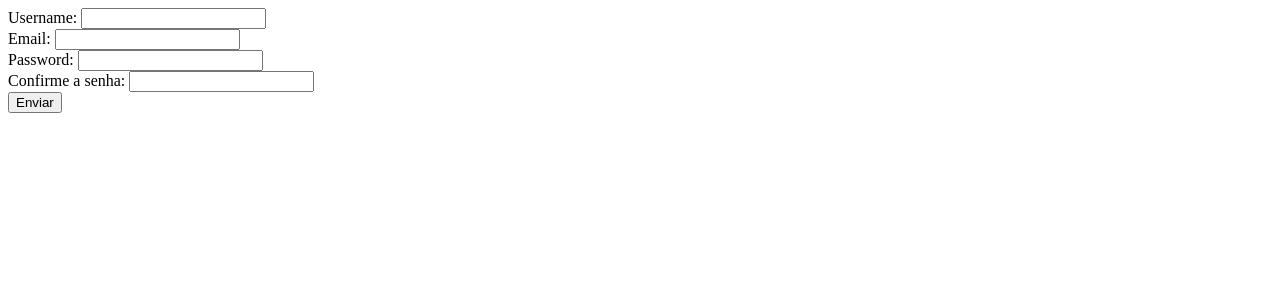
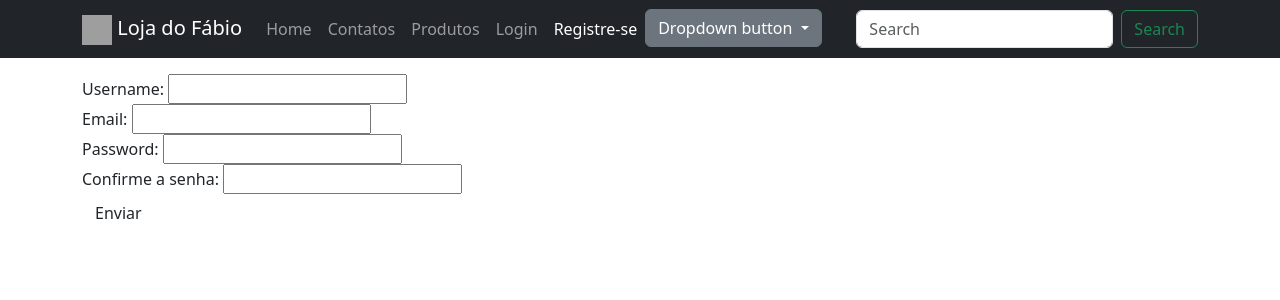
Before and after one commit to Fabio-R-Moraes/django_ecommerce, a Django app: page /register/ in a window 1280 px wide. Shown: the top 300 px of the page. Run offline with Django 5.2, Linux system fonts and the light colour scheme; some libraries are stand-ins or nearby versions; grey boxes are pictures that could not be loaded.

Commit message:
Integração de Bootstrap com o projeto

```diff
--- a/products/templates/products/detail.html
+++ b/products/templates/products/detail.html
@@ -1,6 +1,5 @@
 {% extends "base.html" %}
 {% block content %}
-<div class="container">
     <div class="row">
         <div class="col">
             <h1>{{ object.title }}</h1>
@@ -13,5 +12,4 @@
             {% endif %}
         </div>
     </div>
-</div>
 {% endblock %}
--- a/products/templates/products/list.html
+++ b/products/templates/products/list.html
@@ -1,6 +1,5 @@
 {% extends 'base.html' %}
 {% block content %}
-    <div class="container">
     <div class="row">
         {% for obj in object_list %}
             <div class="col">
@@ -15,5 +14,4 @@
                 {% endif %}
         {% endfor %}
     </div>
-    </div>
 {% endblock %}
--- a/templates/auth/logout.html
+++ b/templates/auth/logout.html
@@ -1,6 +1,6 @@
 {% extends 'base.html' %}
 {% block content %}
-<div class="text-center">
-    <h2>{{ content }}</h2>
-</div>
+    <div class="text-center">
+        <h2>{{ content }}</h2>
+    </div>
 {% endblock %}
--- a/templates/auth/register.html
+++ b/templates/auth/register.html
@@ -1,5 +1,8 @@
-<form method="post">
-    {% csrf_token %}
-    {{ form }}
-    <button type="submit" class="btn btn-default">Enviar</button>
-</form>
+{% extends "base.html" %}
+{% block content %}
+    <form method="post">
+        {% csrf_token %}
+        {{ form }}
+        <button type="submit" class="btn btn-default">Enviar</button>
+    </form>
+{% endblock %}
--- a/templates/base.html
+++ b/templates/base.html
@@ -10,7 +10,9 @@
 </head>
 <body>
     {% include 'base/navbar.html' with nome_da_marca='Loja do Fábio' %}
-    {% block content %} {% endblock %}
+    <div class="container">
+        {% block content %} {% endblock %}
+    </div>
     {% include 'base/js.html' %}
 </body>
 </html>
--- a/templates/base/navbar.html
+++ b/templates/base/navbar.html
@@ -4,9 +4,12 @@
 {% url 'login' as login_url %}
 {% url 'logout' as logout_url %}
 {% url 'register' as register_url %}
-<nav class="navbar navbar-expand-lg bg-body-tertiary">
-    <div class="container-fluid">
-      <a class="navbar-brand" href="{{ home_url }}">{% if nome_da_marca %} {{ nome_da_marca }} {% else %} e-Commerce do F&aacutebio {% endif %}</a>
+<nav class="navbar navbar-expand-lg navbar-dark bg-dark mb-3">
+    <div class="container">
+      <a class="navbar-brand" href="{{ home_url }}">
+        <img src="https://getbootstrap.com/docs/4.0/assets/brand/bootstrap-solid.svg" width="30" height="30" class="d-inline-block aline-top" alt="'">
+        {% if nome_da_marca %} {{ nome_da_marca }} {% else %} e-Commerce do F&aacutebio {% endif %}
+      </a>
       <button class="navbar-toggler" type="button" data-bs-toggle="collapse" data-bs-target="#navbarSupportedContent" aria-controls="navbarSupportedContent" aria-expanded="false" aria-label="Toggle navigation">
         <span class="navbar-toggler-icon"></span>
       </button>
@@ -34,6 +37,16 @@
                 <a href="{{ register_url }}" class="nav-link {% if request.path == register_url %} active {% endif %}">Registre-se</a>
             </li>
           {% endif %}
+          <div class="dropdown">
+            <button class="btn btn-secondary dropdown-toggle" type="button" data-bs-toggle="dropdown" aria-expanded="false">
+              Dropdown button
+            </button>
+            <ul class="dropdown-menu">
+              <li><a class="dropdown-item" href="#">Action</a></li>
+              <li><a class="dropdown-item" href="#">Another action</a></li>
+              <li><a class="dropdown-item" href="#">Something else here</a></li>
+            </ul>
+          </div>
         </ul>
         <form class="d-flex" role="search">
           <input class="form-control me-2" type="search" placeholder="Search" aria-label="Search">
--- a/templates/home_page.html
+++ b/templates/home_page.html
@@ -9,7 +9,6 @@
     <h1>{{ title }}</h1>
     <h2>{{ content }}</h2>
 </div>
-<div class="container">
     <div class="row">
         <div class="col">
             <img src="{% static 'img/loja_virtual.jpeg' %}" alt="Loja Virtual" class="img-fluid"/>
@@ -23,5 +22,4 @@
             </div>
         </div>
     {% endif %}
-</div>
 {% endblock %}
```
Also changed, not shown: templates/auth/login.html (+8 -5 lines), db.sqlite3. Lines whose indentation alone changed are shown as unchanged.
